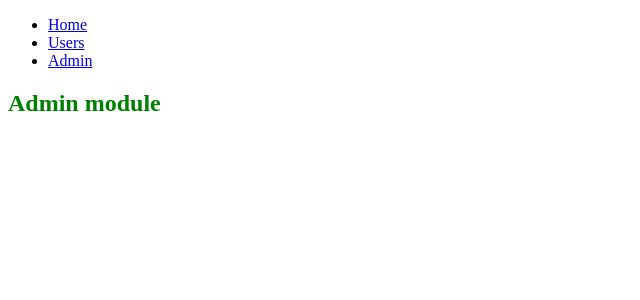
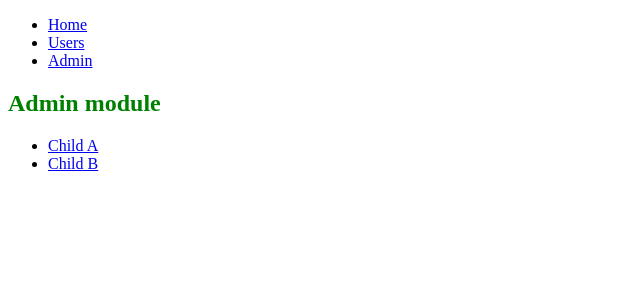
Before and after one commit to rkwadriga/ahgular-learning, an Angular app: page /admin/123 in a window 1280 px wide. Shown: the top 300 px of the page, without its empty margins (0-640 px from the left). Built offline with nearby package versions, Linux system fonts and the light colour scheme.

Commit message:
Child routes

```diff
--- a/src/app/admin/admin.component.html
+++ b/src/app/admin/admin.component.html
@@ -1 +1,8 @@
 <h2>Admin module</h2>
+<nav>
+    <ul>
+        <li><a routerLink="child-a">Child A</a></li>
+        <li><a routerLink="child-b">Child B</a></li>
+    </ul>
+</nav>
+<router-outlet></router-outlet>
--- a/src/app/app.module.ts
+++ b/src/app/app.module.ts
@@ -7,6 +7,8 @@ import { AppComponent } from './app.component';
 import { ImgSizeDirective } from './user/img-size.directive';
 import { UserComponent } from './user/user.component';
 import { AdminComponent } from './admin/admin.component';
+import { ChildAComponent } from './child-a/child-a.component';
+import { ChildBComponent } from './child-b/child-b.component';
 
 @NgModule({
 declarations: [
@@ -14,6 +16,8 @@ declarations: [
         ImgSizeDirective,
         UserComponent,
         AdminComponent,
+        ChildAComponent,
+        ChildBComponent,
     ],
     imports: [
         BrowserModule,
--- /dev/null
+++ b/src/app/child-a/child-a.component.html
@@ -0,0 +1 @@
+<h2>Child A</h2>
--- /dev/null
+++ b/src/app/child-a/child-a.component.ts
@@ -0,0 +1,15 @@
+import { Component, OnInit } from '@angular/core';
+
+@Component({
+  selector: 'app-child-a',
+  templateUrl: './child-a.component.html',
+  styleUrls: ['./child-a.component.css']
+})
+export class ChildAComponent implements OnInit {
+
+  constructor() { }
+
+  ngOnInit(): void {
+  }
+
+}
--- /dev/null
+++ b/src/app/child-b/child-b.component.html
@@ -0,0 +1 @@
+<h2>Child B</h2>
--- /dev/null
+++ b/src/app/child-b/child-b.component.ts
@@ -0,0 +1,15 @@
+import { Component, OnInit } from '@angular/core';
+
+@Component({
+  selector: 'app-child-b',
+  templateUrl: './child-b.component.html',
+  styleUrls: ['./child-b.component.css']
+})
+export class ChildBComponent implements OnInit {
+
+  constructor() { }
+
+  ngOnInit(): void {
+  }
+
+}
```
Also changed, not shown: src/app/app-routing.module.ts (+13 -1 lines), src/app/child-a/child-a.component.css (added), src/app/child-b/child-b.component.css (added), 2 other files (tests, documents, lock files or other folders).
